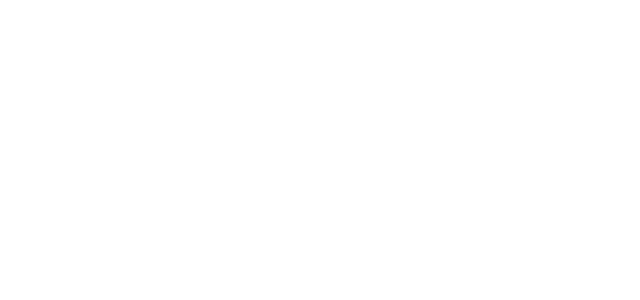
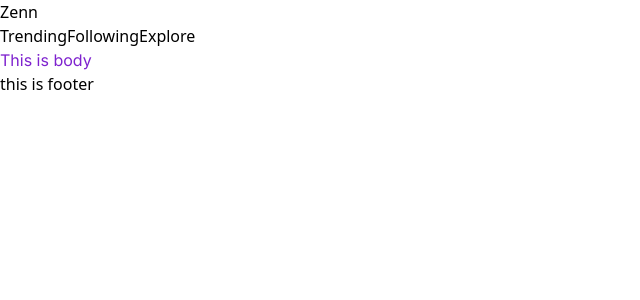
Before and after one commit to dngtnv/zenn-clone, a Next.js app in the folder client/: page / in a window 1280 px wide. Shown: the top 300 px of the page, without its empty margins (0-640 px from the left). Built offline with nearby package versions, Linux system fonts and the light colour scheme.

Commit message:
Add google font

```diff
--- /dev/null
+++ b/client/components/Footer.tsx
@@ -0,0 +1,8 @@
+const Footer = () => {
+    return (
+        <footer>
+            <p>this is footer</p>
+        </footer>
+    )
+}
+export default Footer;
--- /dev/null
+++ b/client/components/Header.tsx
@@ -0,0 +1,8 @@
+const Header = () => {
+    return (
+        <header>
+            <a>Zenn</a>
+        </header>
+    )
+}
+export default Header;
--- /dev/null
+++ b/client/components/Navbar.tsx
@@ -0,0 +1,12 @@
+const Navbar = () => {
+    return (
+        <nav>
+            <div>
+                <a>Trending</a>
+                <a>Following</a>
+                <a>Explore</a>
+            </div>
+        </nav>
+    )
+}
+export default Navbar;
--- a/client/pages/_document.tsx
+++ b/client/pages/_document.tsx
@@ -4,6 +4,8 @@ export default function Document() {
     return (
         <Html>
             <Head>
+                <link rel="preconnect" href="https://fonts.googleapis.com" />
+                <link rel="preconnect" href="https://fonts.gstatic.com" crossOrigin='true' />
                 <link href="https://fonts.googleapis.com/css2?family=Inter:wght@400;600;700&display=swap" rel="stylesheet" />
             </Head>
             <body>
--- /dev/null
+++ b/client/pages/articles/index.tsx
@@ -0,0 +1,8 @@
+const Articles = () => {
+    return (
+        <div>
+            <h1>Articles</h1>
+        </div>
+    )
+}
+export default Articles;
--- a/client/pages/hello.tsx
+++ /dev/null
@@ -1,4 +0,0 @@
-const HelloPage = () => {
-    return <h1 className="text-slate-700 font-bold">Hello world</h1>
-}
-export default HelloPage
--- a/client/pages/index.tsx
+++ b/client/pages/index.tsx
@@ -1,16 +1,25 @@
 import type { NextPage } from 'next'
 import Head from 'next/head'
-import styles from '../styles/Home.module.css'
+import Footer from '../components/Footer'
+import Header from '../components/Header'
+import Navbar from '../components/Navbar'
 
 const Home: NextPage = () => {
     return (
-        <div className={styles.container}>
+        <>
             <Head>
-                <title>Zenn Dev Clone</title>
-                <meta name="description" content="Zenn | Tech blog" />
+                <title>Create Next App</title>
+                <meta name="viewport" content="initial-scale=1.0, width=device-width" />
+                <meta name="description" content="Generated by create next app" />
                 <link rel="icon" href="/favicon.ico" />
             </Head>
-        </div>
+            <div>
+                <Header />
+                <Navbar />
+                <h1 className='font-inter text-purple-700'>This is body</h1>
+                <Footer />
+            </div>
+        </>
     )
 }
 
```
Also changed, not shown: client/pages/search/index.tsx (added).
